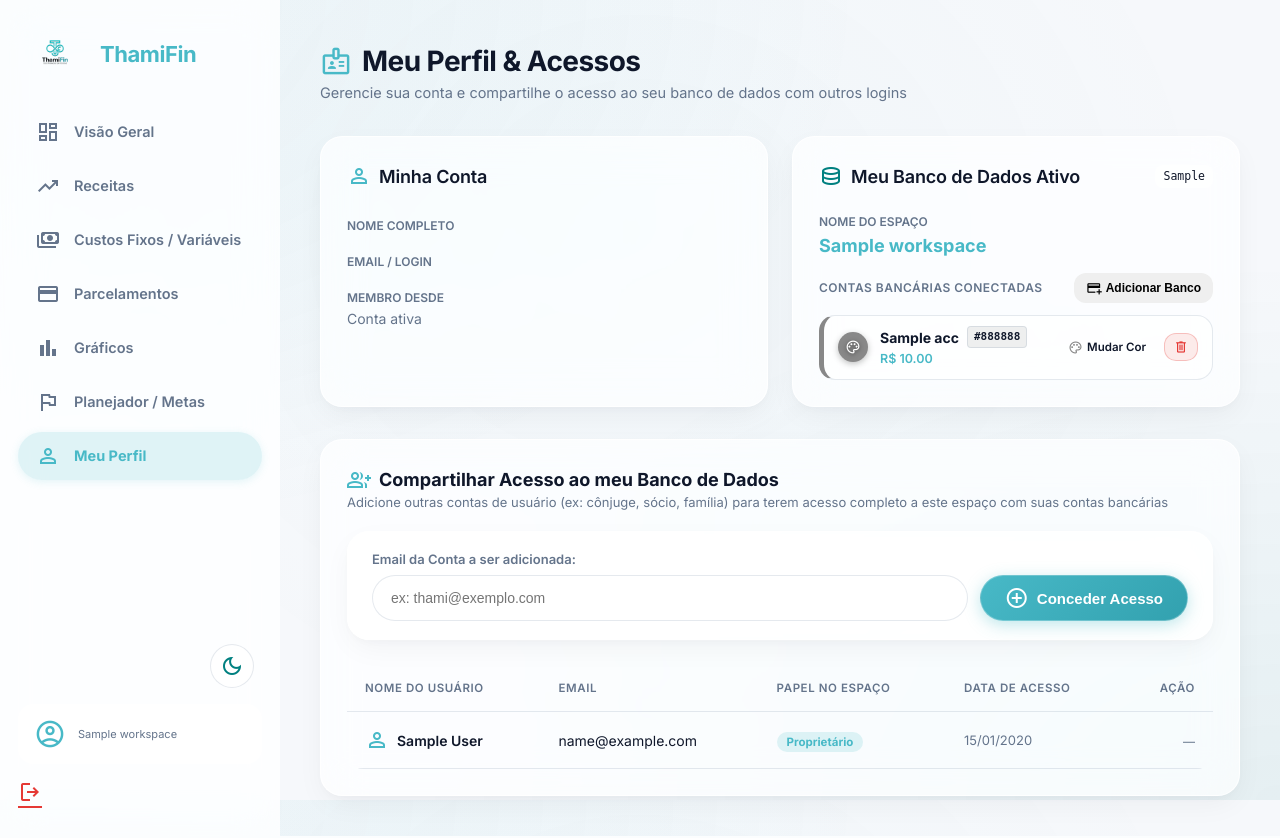
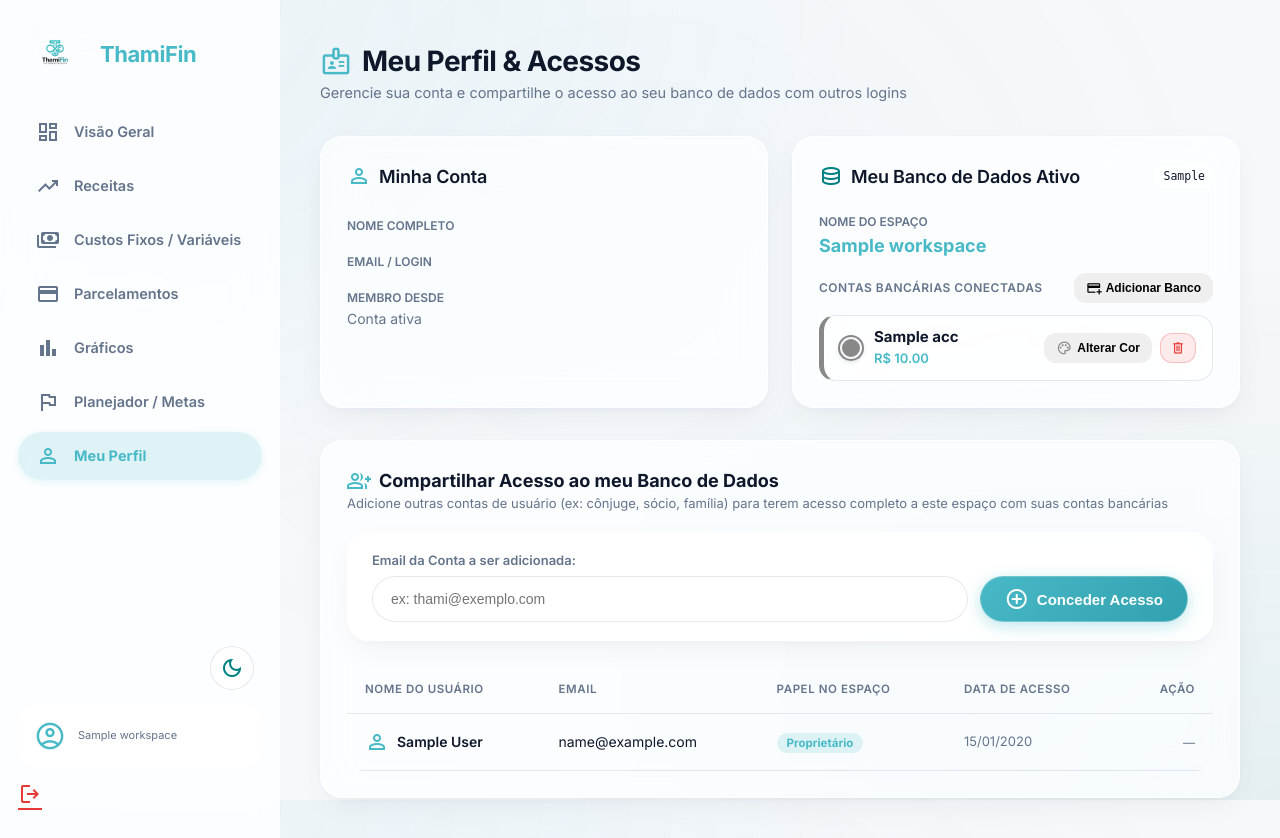
Before and after one commit to dennisguim/thamifin-Personal-Finances-App, a FastAPI app: template templates/perfil.html in a window 1280 px wide. Run offline with FastAPI, Linux system fonts and the light colour scheme; the template is opened without the code that fills it: most values are stand-ins (such as "Sample title", 1, 10 or a date in 2020).

Commit message:
cores correcao

```diff
--- a/templates/perfil.html
+++ b/templates/perfil.html
@@ -228,36 +228,33 @@
 
                             <div style="display: flex; flex-direction: column; gap: 10px;">
                                 {% for acc in workspace_accounts %}
-                                <div style="display: flex; align-items: center; justify-content: space-between; padding: 10px 14px; border-radius: var(--radius-md); background: var(--glass-input-bg); border: 1px solid var(--md-sys-color-outline-variant); border-left: 5px solid {{ acc.color or '#48b9c7' }}; gap: 12px;">
+                                <div style="display: flex; align-items: center; justify-content: space-between; padding: 12px 16px; border-radius: var(--radius-md); background: var(--glass-input-bg); border: 1px solid var(--md-sys-color-outline-variant); border-left: 5px solid {{ acc.color or '#48b9c7' }}; gap: 14px;">
                                     <div style="display: flex; align-items: center; gap: 12px; min-width: 0;">
-                                        <!-- Círculo com a cor atual e atalho para o seletor -->
-                                        <label title="Clique para alterar a cor de destaque" style="cursor: pointer; display: flex; align-items: center; justify-content: center; position: relative; width: 30px; height: 30px; border-radius: 50%; background: {{ acc.color or '#48b9c7' }}; box-shadow: 0 2px 6px rgba(0,0,0,0.25); flex-shrink: 0;">
-                                            <span class="material-symbols-outlined" style="font-size: 16px; color: #ffffff; filter: drop-shadow(0 1px 2px rgba(0,0,0,0.5));">palette</span>
-                                            <input type="color" value="{{ acc.color or '#48b9c7' }}" onchange="changeProfileBankColor({{ acc.id }}, this.value)" style="position: absolute; opacity: 0; width: 100%; height: 100%; cursor: pointer;">
-                                        </label>
+                                        <!-- Círculo de Amostra preenchido com a cor de destaque do banco -->
+                                        <span onclick="document.getElementById('profileBankColor_{{ acc.id }}').click()" title="Cor de destaque atual (clique para alterar)" style="cursor: pointer; display: inline-block; width: 22px; height: 22px; min-width: 22px; min-height: 22px; border-radius: 50%; background-color: {{ acc.color or '#48b9c7' }}; border: 2.5px solid var(--md-sys-color-surface); box-shadow: 0 0 0 2px {{ acc.color or '#48b9c7' }}, 0 2px 5px rgba(0,0,0,0.2); flex-shrink: 0;"></span>
+
                                         <div style="min-width: 0;">
-                                            <div style="display: flex; align-items: center; gap: 8px; flex-wrap: wrap;">
-                                                <span style="font-size: 14px; font-weight: 700; color: var(--md-sys-color-on-surface);">{{ acc.bank_name }}</span>
-                                                <!-- Selo com a cor exata configurada -->
-                                                <span style="font-size: 11px; font-family: monospace; font-weight: 600; padding: 2px 6px; border-radius: 4px; background: rgba(125, 125, 125, 0.12); color: var(--md-sys-color-on-surface); border: 1px solid var(--md-sys-color-outline-variant);">
-                                                    {{ acc.color or '#48b9c7' }}
-                                                </span>
+                                            <div style="font-size: 15px; font-weight: 700; color: var(--md-sys-color-on-surface); line-height: 1.2;">
+                                                {{ acc.bank_name }}
                                             </div>
-                                            <div style="font-size: 12.5px; font-weight: 600; color: var(--md-sys-color-primary); margin-top: 2px;">
+                                            <div style="font-size: 13px; font-weight: 600; color: var(--md-sys-color-primary); margin-top: 3px;">
                                                 R$ {{ '%.2f'|format(acc.balance) }}
                                             </div>
                                         </div>
                                     </div>
 
                                     <div style="display: flex; align-items: center; gap: 8px; flex-shrink: 0;">
-                                        <!-- Botão Trocar Cor -->
-                                        <label title="Trocar cor deste banco" class="m3-btn m3-btn-secondary" style="width: auto; padding: 4px 10px; min-height: 28px; font-size: 11.5px; border-radius: var(--radius-sm); cursor: pointer; display: inline-flex; align-items: center; gap: 4px; position: relative; margin: 0;">
-                                            <span class="material-symbols-outlined" style="font-size: 15px; color: {{ acc.color or '#48b9c7' }};">palette</span>
-                                            <span>Mudar Cor</span>
-                                            <input type="color" value="{{ acc.color or '#48b9c7' }}" onchange="changeProfileBankColor({{ acc.id }}, this.value)" style="position: absolute; opacity: 0; width: 100%; height: 100%; cursor: pointer; left: 0; top: 0;">
-                                        </label>
+                                        <!-- Input nativo cross-browser (Firefox e Chrome/Chromium) -->
+                                        <input type="color" id="profileBankColor_{{ acc.id }}" value="{{ acc.color or '#48b9c7' }}" onchange="changeProfileBankColor({{ acc.id }}, this.value)" style="position: absolute; left: -9999px; width: 1px; height: 1px; opacity: 0; pointer-events: none;">
+
+                                        <!-- Botão Alterar Cor -->
+                                        <button type="button" onclick="document.getElementById('profileBankColor_{{ acc.id }}').click()" class="m3-btn m3-btn-secondary" style="width: auto; padding: 6px 12px; min-height: 30px; font-size: 12px; border-radius: var(--radius-sm); display: inline-flex; align-items: center; gap: 5px; cursor: pointer;" title="Alterar cor de destaque do banco">
+                                            <span class="material-symbols-outlined" style="font-size: 16px; color: {{ acc.color or '#48b9c7' }};">palette</span>
+                                            <span>Alterar Cor</span>
+                                        </button>
+
                                         <!-- Botão Excluir Banco -->
-                                        <button type="button" onclick="deleteAccountFromProfile({{ acc.id }}, '{{ acc.bank_name }}')" class="m3-btn" style="width: auto; padding: 4px 8px; min-height: 28px; font-size: 11.5px; border-radius: var(--radius-sm); background: rgba(229, 57, 53, 0.1); color: var(--md-sys-color-error); border: 1px solid rgba(229, 57, 53, 0.25);" title="Excluir conta {{ acc.bank_name }}">
+                                        <button type="button" onclick="deleteAccountFromProfile({{ acc.id }}, '{{ acc.bank_name }}')" class="m3-btn" style="width: auto; padding: 6px 9px; min-height: 30px; font-size: 12px; border-radius: var(--radius-sm); background: rgba(229, 57, 53, 0.1); color: var(--md-sys-color-error); border: 1px solid rgba(229, 57, 53, 0.25); display: inline-flex; align-items: center;" title="Excluir conta {{ acc.bank_name }}">
                                             <span class="material-symbols-outlined" style="font-size: 16px;">delete</span>
                                         </button>
                                     </div>
```
Also changed, not shown: static/js/app.js (+4 -4 lines).
